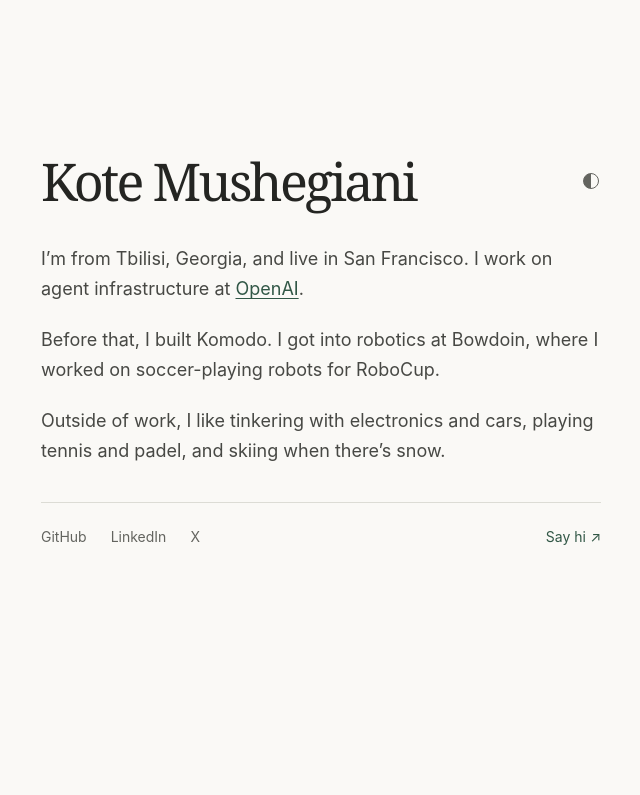
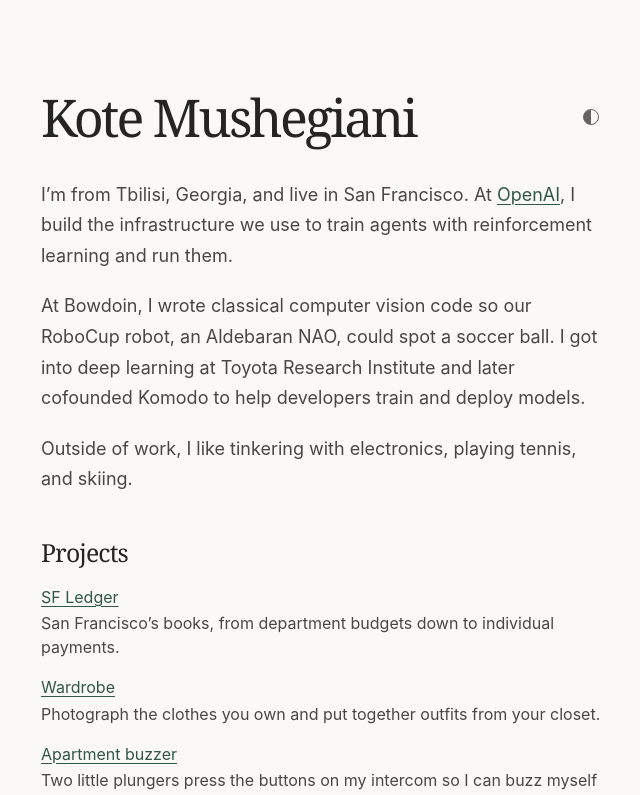
Before and after one commit to kmushegi/kote.fyi, a Next.js app in the folder site/: page / in a window 1280 px wide. Shown: the top 795 px of the page, without its empty margins (319-959 px from the left). Built offline with nearby package versions, Linux system fonts and the light colour scheme; no server answers.

Commit message:
Add selected projects and update the personal bio

```diff
--- a/site/app/globals.css
+++ b/site/app/globals.css
@@ -24,7 +24,7 @@ body {
 
 .profile {
   width: min(35rem, calc(100% - 3.25rem));
-  margin: clamp(4.5rem, 19vh, 13rem) auto 4rem;
+  margin: clamp(4.5rem, 11vh, 8rem) auto 4rem;
 }
 
 .profile-heading {
@@ -72,7 +72,14 @@ button { cursor: pointer; }
 
 .bio { max-width: 32em; font-size: clamp(1rem, 1.5vw, 1.125rem); line-height: 1.7; color: var(--body); }
 .bio p + p { margin-top: 1.1em; }
-.bio a { color: var(--link); text-underline-offset: .17em; text-decoration-thickness: 1px; }
+.bio a, .projects a { color: var(--link); text-underline-offset: .17em; text-decoration-thickness: 1px; }
+
+.projects { margin-top: 2.5rem; }
+.projects h2 { font-size: 1.55rem; letter-spacing: -.035em; }
+.projects ul { list-style: none; margin: 1rem 0 0; padding: 0; }
+.projects li + li { margin-top: 1rem; }
+.projects li { font-size: 1rem; line-height: 1.5; }
+.projects p { margin-top: .15rem; color: var(--body); }
 
 .links {
   display: flex;
@@ -93,7 +100,7 @@ button { cursor: pointer; }
   text-decoration: none;
 }
 .contact-link { margin-left: auto; gap: .3em; color: var(--link); }
-.bio a:hover, .links > a:hover, .links button:hover { color: var(--ink); text-decoration: underline; text-underline-offset: .2em; }
+.bio a:hover, .projects a:hover, .links > a:hover, .links button:hover { color: var(--ink); text-decoration: underline; text-underline-offset: .2em; }
 :focus-visible { outline: 2px solid var(--link); outline-offset: 4px; }
 
 .contact-dialog {
--- a/site/app/page.jsx
+++ b/site/app/page.jsx
@@ -1,5 +1,28 @@
 import Contact from "../components/contact";
 import ThemeToggle from "../components/theme-toggle";
+
+const projects = [
+  {
+    name: "SF Ledger",
+    url: "https://sfledger.kote.chatgpt.site",
+    description: "San Francisco’s books, from department budgets down to individual payments.",
+  },
+  {
+    name: "Wardrobe",
+    url: "https://wardrobe.kote.chatgpt.site",
+    description: "Photograph the clothes you own and put together outfits from your closet.",
+  },
+  {
+    name: "Apartment buzzer",
+    url: "https://github.com/kmushegi/iot-apartment-entry",
+    description: "Two little plungers press the buttons on my intercom so I can buzz myself in when I forget my keys.",
+  },
+  {
+    name: "Phone for Agents",
+    url: "https://github.com/kmushegi/phone-codex-plugin",
+    description: "A phone line an agent can use to call a business and book an appointment.",
+  },
+];
 
 export default function Page() {
   return (
@@ -11,18 +34,32 @@ export default function Page() {
 
       <div className="bio">
         <p>
-          I’m from Tbilisi, Georgia, and live in San Francisco. I work on agent
-          infrastructure at <a href="https://openai.com/">OpenAI</a>.
+          I’m from Tbilisi, Georgia, and live in San Francisco. At{" "}
+          <a href="https://openai.com/">OpenAI</a>, I build the infrastructure
+          we use to train agents with reinforcement learning and run them.
         </p>
         <p>
-          Before that, I built Komodo. I got into robotics at Bowdoin, where I
-          worked on soccer-playing robots for RoboCup.
+          At Bowdoin, I wrote classical computer vision code so our RoboCup
+          robot, an Aldebaran NAO, could spot a soccer ball. I got into deep
+          learning at Toyota Research Institute and later cofounded Komodo to
+          help developers train and deploy models.
         </p>
         <p>
-          Outside of work, I like tinkering with electronics and cars, playing
-          tennis and padel, and skiing when there’s snow.
+          Outside of work, I like tinkering with electronics, playing tennis, and skiing.
         </p>
       </div>
+
+      <section className="projects" aria-labelledby="projects-heading">
+        <h2 id="projects-heading">Projects</h2>
+        <ul role="list">
+          {projects.map(({ name, url, description }) => (
+            <li key={url}>
+              <a href={url}>{name}</a>
+              <p>{description}</p>
+            </li>
+          ))}
+        </ul>
+      </section>
 
       <nav className="links" aria-label="Profiles and contact">
         <a href="https://github.com/kmushegi">GitHub</a>
```
